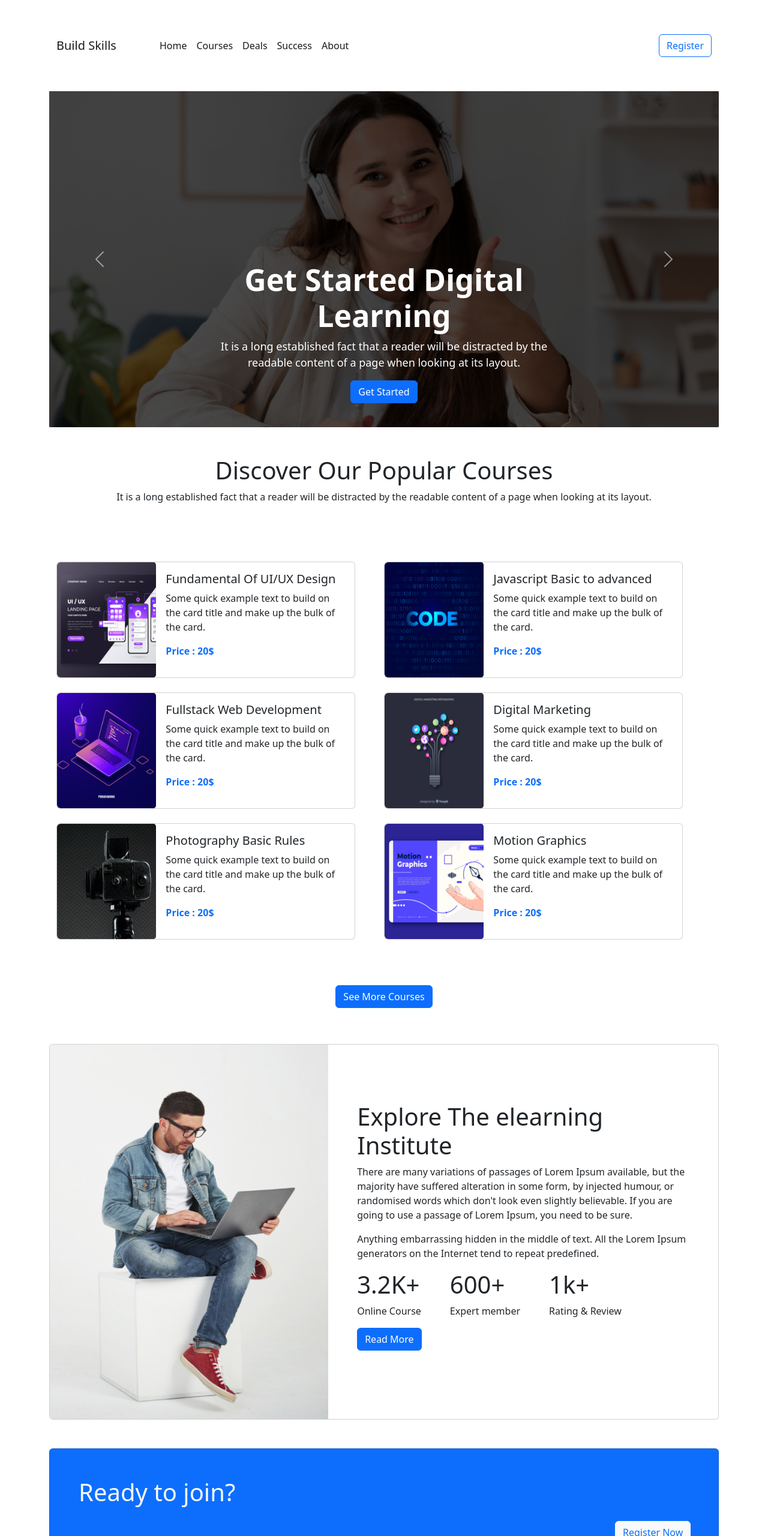
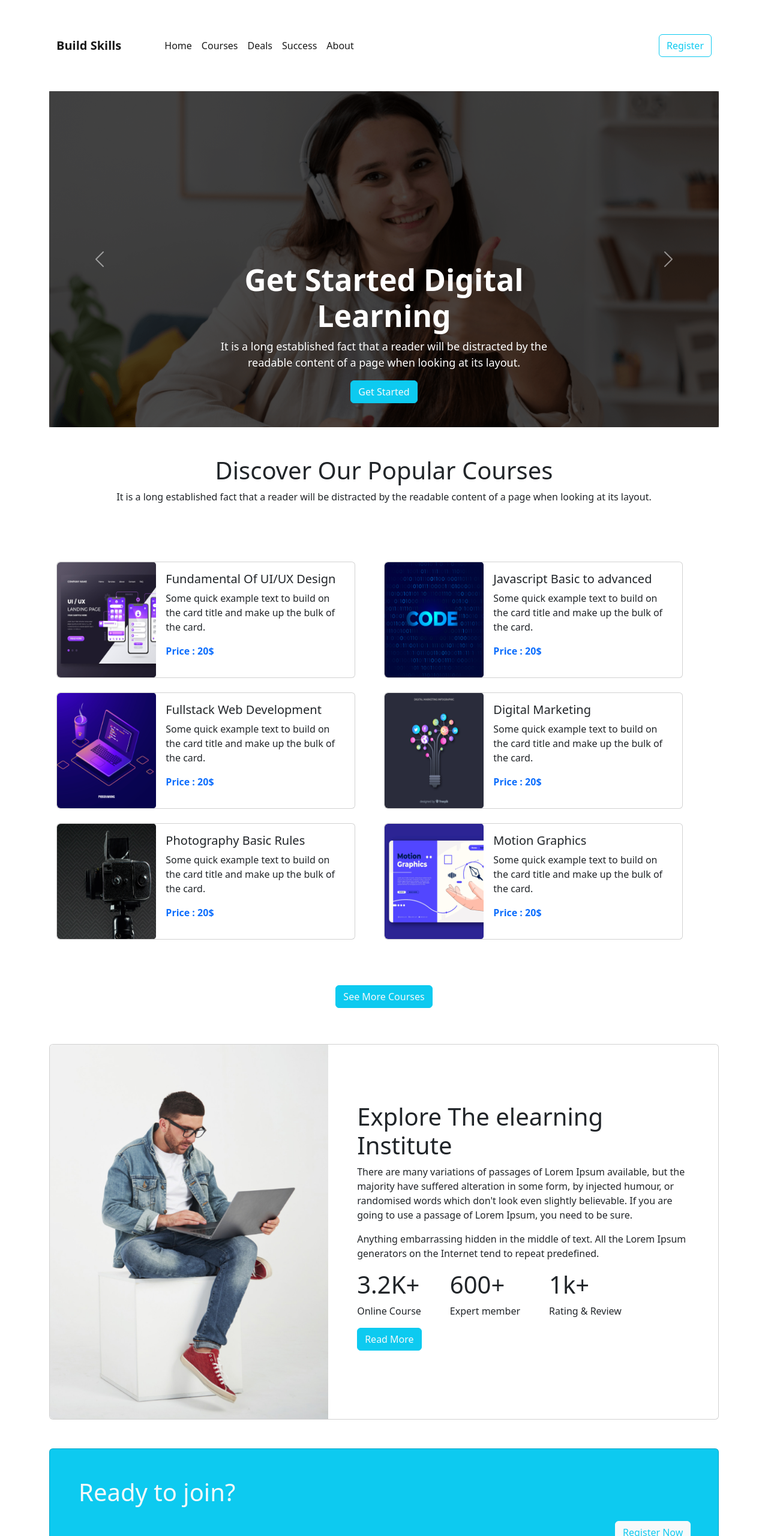
Before and after one commit to shakil9486/build-skills, a plain HTML site: page index.html in a window 1280 px wide. Shown: the top 2560 px of the page at 60% size. Drawn offline with nearby package versions, Linux system fonts and the light colour scheme.

Commit message:
Color change

```diff
--- a/index.html
+++ b/index.html
@@ -18,7 +18,7 @@
         <section>
             <nav class="navbar navbar-expand-lg  mt-5 mb-5">
                 <div class="container-fluid">
-                    <a class="navbar-brand" href="#">Build Skills</a>
+                    <a class="navbar-brand fw-bold" href="#">Build Skills</a>
                     <button class="navbar-toggler" type="button" data-bs-toggle="collapse"
                         data-bs-target="#navbarSupportedContent" aria-controls="navbarSupportedContent"
                         aria-expanded="false" aria-label="Toggle navigation">
@@ -43,7 +43,7 @@
                             </li>
                         </ul>
                         <form class="d-flex">
-                            <button class="btn btn-outline-primary" type="submit">Register</button>
+                            <button class="btn btn-outline-info" type="submit">Register</button>
                         </form>
                     </div>
                 </div>
@@ -63,7 +63,7 @@
                             <h5>Get Started Digital Learning</h5>
                             <p>It is a long established fact that a reader will be distracted by the readable
                                 content of a page when looking at its layout.</p>
-                            <button type="button" class="btn btn-primary">Get Started</button>
+                            <button type="button" class="btn btn-info text-light">Get Started</button>
                         </div>
                     </div>
                     <div class="carousel-item">
@@ -72,7 +72,7 @@
                             <h5>Get Started Digital Learning</h5>
                             <p>It is a long established fact that a reader will be distracted by the readable
                                 content of a page when looking at its layout.</p>
-                            <button type="button" class="btn btn-primary">Get Started</button>
+                            <button type="button" class="btn btn-info text-light">Get Started</button>
                         </div>
                     </div>
                     <div class="carousel-item">
@@ -81,7 +81,7 @@
                             <h5>Get Started Digital Learning</h5>
                             <p>It is a long established fact that a reader will be distracted by the readable
                                 content of a page when looking at its layout.</p>
-                            <button type="button" class="btn btn-primary">Get Started</button>
+                            <button type="button" class="btn btn-info text-light">Get Started</button>
                         </div>
                     </div>
                 </div>
@@ -210,7 +210,7 @@
                 </div>
               </div>
             <div class="courses-btn">
-                <button type="button" class="btn btn-primary">See More Courses</button>
+                <button type="button" class="btn btn-info text-light">See More Courses</button>
             </div>
 
         </section>
@@ -254,7 +254,7 @@
                                     <p>Rating & Review</p>
                                 </div>
                             </div>
-                            <button type="button" class="btn btn-primary">Read More</button>
+                            <button type="button" class="btn btn-info text-light">Read More</button>
                         </div>
                     </div>
                 </div>
@@ -266,7 +266,7 @@
         <!-- registration section  start-->
         <section>
             <div>
-                <div class="card mb-3 mt-5 bg-primary">
+                <div class="card mb-3 mt-5 bg-info">
                     <div class="d-lg-flex">
                         <div class="row g-0 container-fluid">
                             <div class="col-md-10 col-6 m-5 text-light">
@@ -278,7 +278,7 @@
                         <div class="col-md-2 col-6">
                             <div class="text-center container-fluid">
                                 <!-- Button trigger modal -->
-                                <button type="button" class="btn btn-light text-primary reg-btn " data-bs-toggle="modal"
+                                <button type="button" class="btn btn-light text-info reg-btn " data-bs-toggle="modal"
                                     data-bs-target="#exampleModal">
                                     Register
                                     Now
@@ -364,7 +364,7 @@
                 </div>
             </div>
             <div class="courses-btn">
-                <button type="button" class="btn btn-primary">View All</button>
+                <button type="button" class="btn btn-info text-light">View All</button>
             </div>
         </section>
 
```
